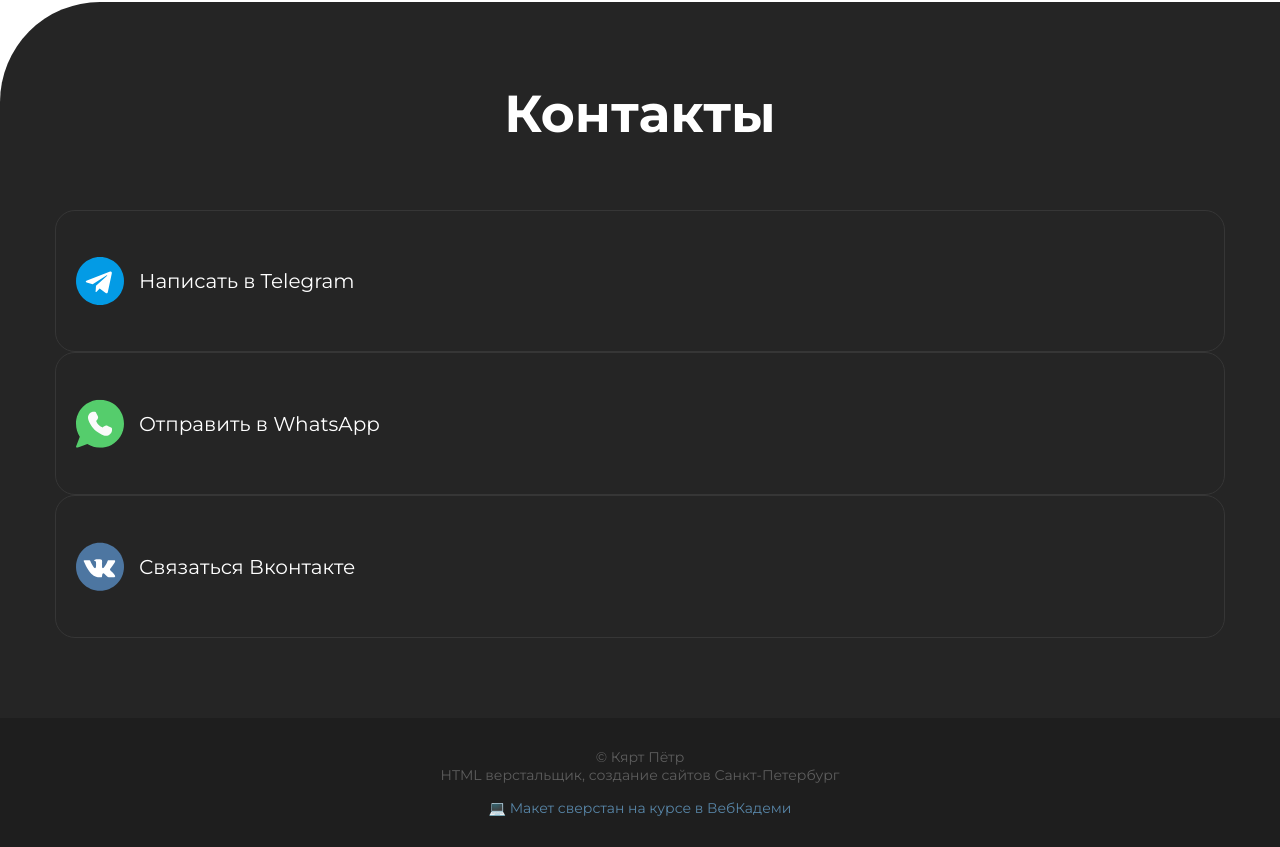
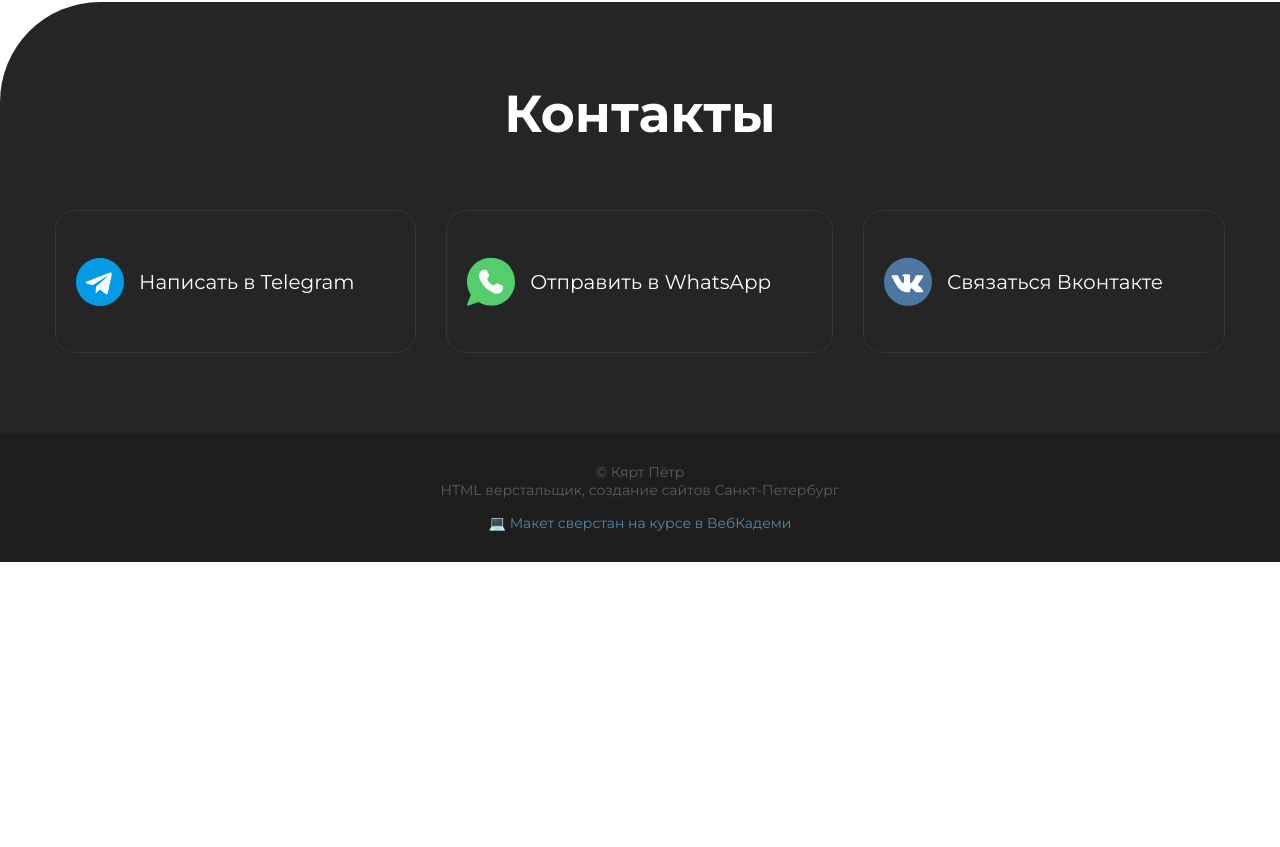
Before and after one commit to sgmy7777/portfolio, a plain HTML site: page index.html in a window 1280 px wide. Shown: the part 2577-3424 px from the top of the page. After the commit the page ends 3139 px from the top, so only its background shows below. Drawn offline with Linux system fonts and the light colour scheme.

Commit message:
Update style.css

```diff
--- a/style.css
+++ b/style.css
@@ -181,7 +181,7 @@
     text-align: center;
 }
 
-.massagers {
+.messages {
     display: flex;
     flex-wrap: wrap;
     column-gap: 30px;
```
